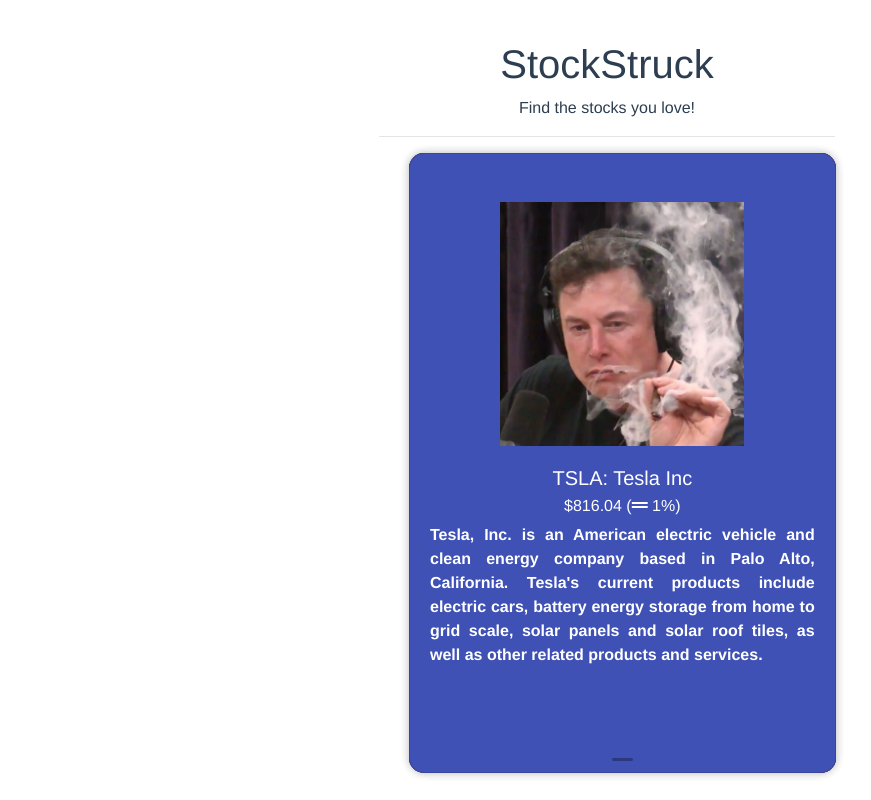
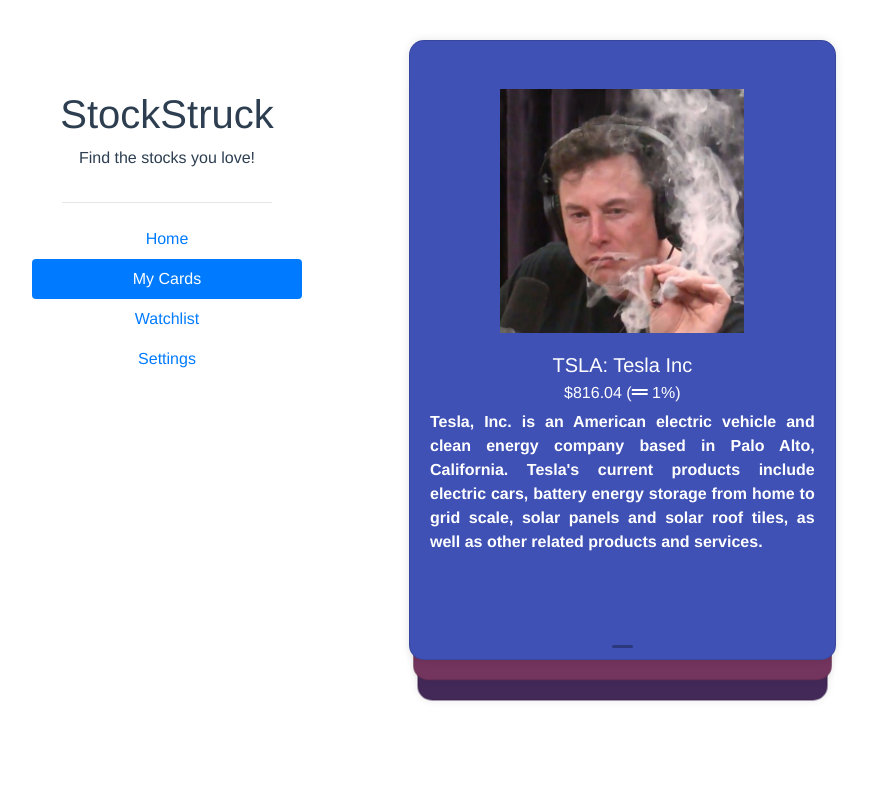
Before and after one commit to 1487quantum/sstruck, a Vue app: page / in a window 1280 px wide. Shown: the whole page, without its empty margins (33-904 px from the left). Built offline with nearby package versions, Linux system fonts and the light colour scheme.

Commit message:
Add rotation

```diff
--- a/src/App.vue
+++ b/src/App.vue
@@ -1,9 +1,6 @@
 <template>
   <div id="app">
-    <h1>{{title}}</h1>
-    <p>{{slogan}}</p>
-    <hr class="col-lg-4"/>
-
+    <sbar/>
     <StockCardStack
     :stcards="stockList"
     @cardAccepted="handleCardAccepted"
@@ -17,11 +14,13 @@
 
 <script>
 import StockCardStack from "@/components/StockCardStack";
+import sbar from "@/components/sbar";
 
 export default {
   name: 'App',
   components: {
     StockCardStack,
+    sbar,
   },
   data() {
     return{
--- a/src/components/StockCard.vue
+++ b/src/components/StockCard.vue
@@ -27,7 +27,7 @@
 
 export default {
   static: {
-    interactMaxRotation: 15,
+    interactMaxRotation: 10,
     interactOutOfSightXCoordinate: 500,
     interactOutOfSightYCoordinate: 600,
     interactYThreshold: 150,
@@ -63,9 +63,9 @@
   },
   computed: {
     transformString() {
-      const { x, y } = this.interactPosition;
-      return `translate3D(${x}px, ${y}px, 0)`;
-    }
+       const { x, y, rotation } = this.interactPosition;
+       return `translate3D(${x}px, ${y}px, 0) rotate(${rotation}deg)`;
+   }
   },
   mounted() {
     const element = this.$refs.interactElement;
@@ -175,9 +175,9 @@
 @import "../styles/index.scss";
 
 $cardsTotal: 3;
-$cardsWidth: 300px;
+$cardsWidth: 100px;
 $cardsPositionOffset: 55vh * 0.06;
-$cardsScaleOffset: 0.08;
+$cardsScaleOffset: 0.02;
 $defaultTranslation: $cardsPositionOffset * $cardsTotal;
 $defaultScale: 1 - ($cardsScaleOffset * $cardsTotal);
 
--- a/src/components/StockCardStack.vue
+++ b/src/components/StockCardStack.vue
@@ -33,6 +33,6 @@
   position: relative;
   display: flex;
   margin: 50px;
-  width: 300px;
+  width: 500px;
 }
 </style>
--- /dev/null
+++ b/src/components/sbar.vue
@@ -0,0 +1,34 @@
+<template>
+  <div class="sbar col-4 flex-column">
+    <h1>{{title}}</h1>
+    <p>{{slogan}}</p>
+    <hr class="col-8"/>
+    <nav class="nav nav-pills flex-column">
+      <a class="nav-link" href="#">Home</a>
+      <a class="nav-link active" href="#">My Cards</a>
+      <a class="nav-link" href="#">Watchlist</a>
+      <a class="nav-link " href="#">Settings</a>
+    </nav>
+  </div>
+</template>
+
+<script>
+export default {
+  name: 'sbar',
+  data() {
+    return{
+      title: 'StockStruck',
+      slogan: 'Find the stocks you love!',
+    }
+  }
+}
+</script>
+
+<style>
+.sbar {
+  position: absolute;
+  display: flex;
+  margin: 50px;
+  width: 300px;
+}
+</style>
```
